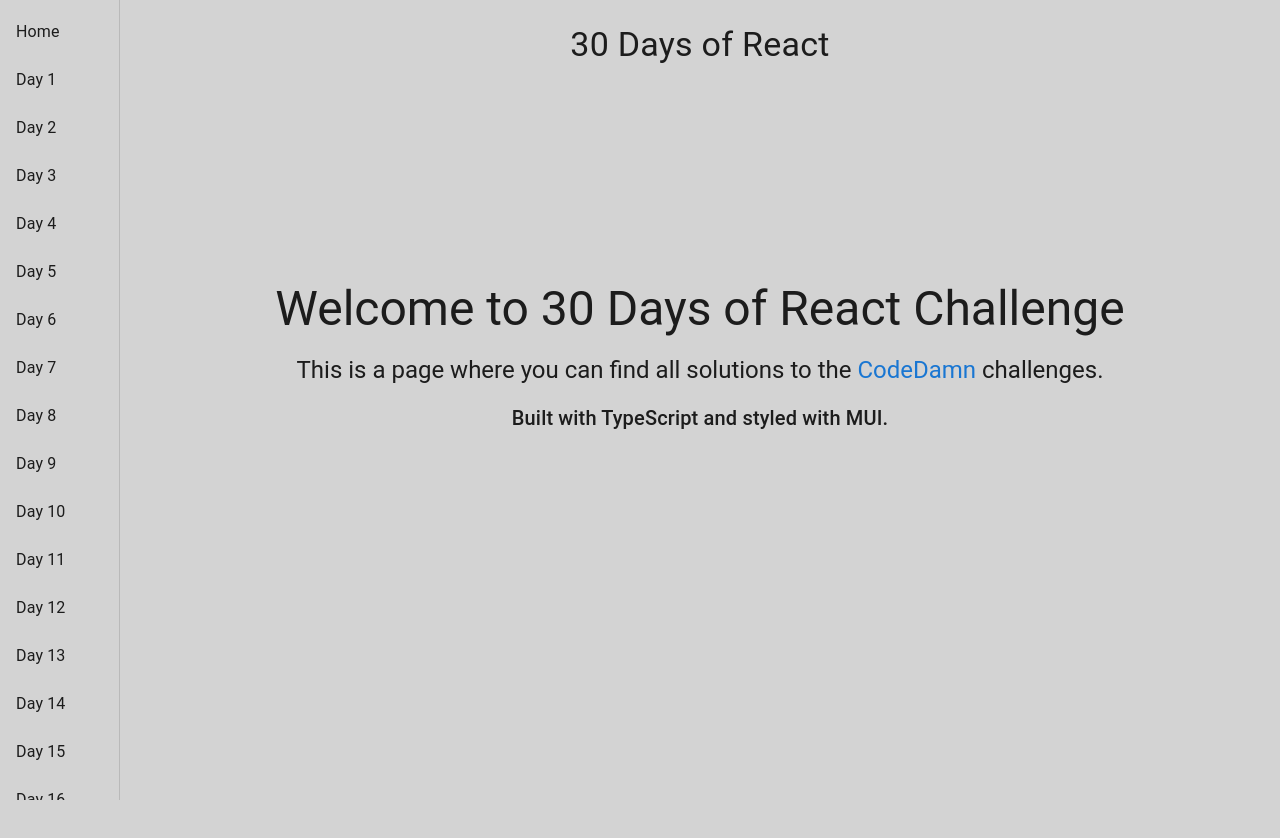
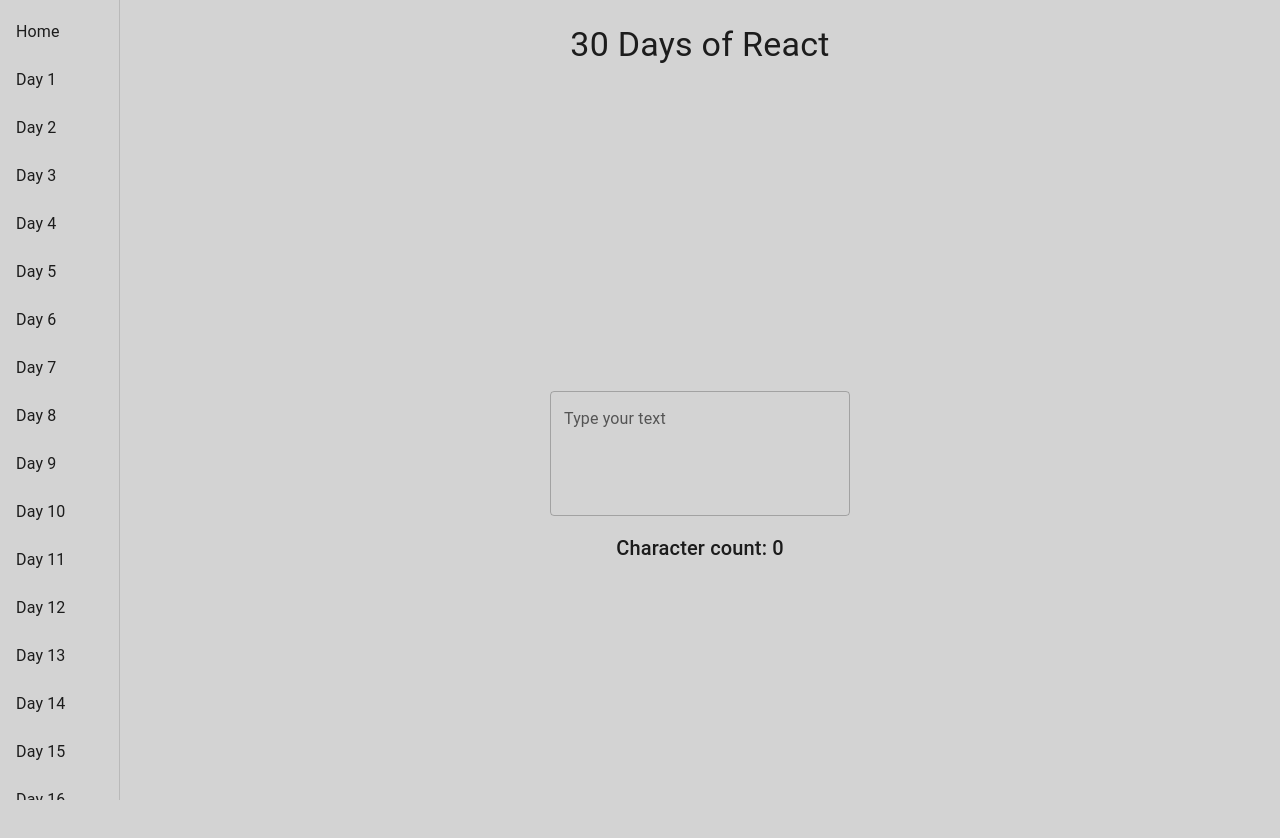
Before and after one commit to Cema2019/codedamn-challenge-30-days-of-react, a React (Vite) app: page /character-counter in a window 1280 px wide. Before the commit this address led to /. Shown: the top 838 px of the page. Before the commit the page ends 800 px from the top, so only its background shows below. Built offline with nearby package versions, Linux system fonts and the light colour scheme.

Commit message:
Add CharacterCounter component

```diff
--- /dev/null
+++ b/components/CharacterCounter.tsx
@@ -0,0 +1,30 @@
+import React, { useState } from 'react';
+import { Container, TextField, Typography } from '@mui/material';
+
+export default function App() {
+  const [comment, setComment] = useState<string>('');
+
+  return (
+    <Container
+      sx={{
+        display: 'flex',
+        flexDirection: 'column',
+        alignItems: 'center',
+        justifyContent: 'center',
+        height: '100vh',
+      }}
+    >
+      <TextField
+        id="textInput"
+        label="Type your text"
+        value={comment}
+        onChange={(e) => setComment(e.target.value)}
+        multiline
+        rows={4}
+        variant="outlined"
+        sx={{ width: '300px', mb: 2 }}
+      />
+      <Typography variant="h6">Character count: {comment.length}</Typography>
+    </Container>
+  );
+}
--- a/routes/routeConfig.tsx
+++ b/routes/routeConfig.tsx
@@ -24,6 +24,8 @@ import CorrectAnswers from '../components/correct-answers/CorrectAnswers';
 import SimpleTimer from '../components/SimpleTimer';
 import StateMismatch from '../components/StateMismatch';
 import RatingComponent from '../components/RatingComponent';
+import CharacterCounter from '../components/CharacterCounter';
+
 
 export const routeConfig = [
   { path: '/', element: <HomePage />, label: 'Home' },
@@ -96,4 +98,9 @@ export const routeConfig = [
     element: <RatingComponent />,
     label: 'Day 25',
   },
+  {
+    path: '/character-counter',
+    element: <CharacterCounter />,
+    label: 'Day 26',
+  },
 ];
```
